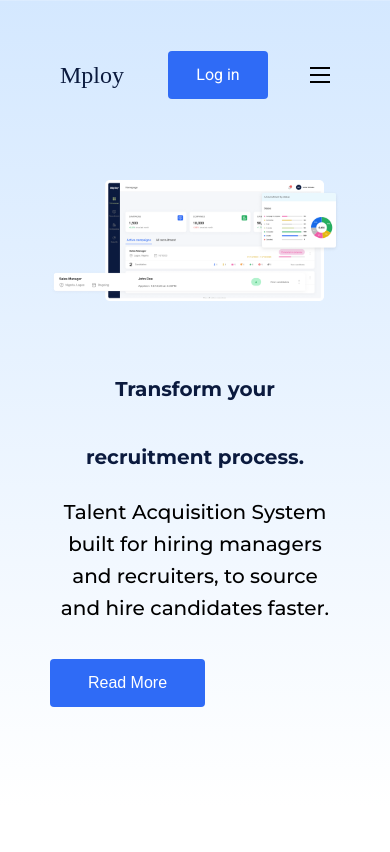
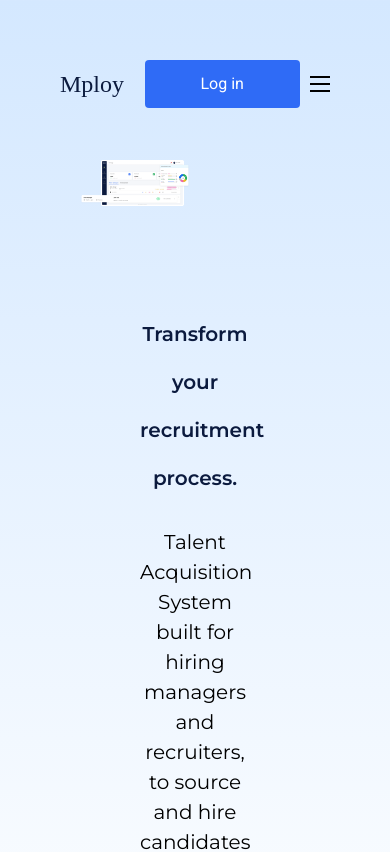
Before and after one commit to jerahmeel200/Mploy, a Next.js app: page / in a window 390 px wide. Shown: the top 852 px of the page. Built offline with nearby package versions, Linux system fonts and the light colour scheme; a web font is replaced by a local one.

Commit message:
fix hero factor

```diff
--- a/src/app/globals.css
+++ b/src/app/globals.css
@@ -40,7 +40,7 @@
 
 .main {
   margin: 0 auto;
-  max-width: 1250px;
+  max-width: 1440px;
   padding-left: 30px;
   padding-right: 30px;
   /* background-color: red; */
--- a/src/component/landingPage/campaign/campaign.module.css
+++ b/src/component/landingPage/campaign/campaign.module.css
@@ -14,7 +14,7 @@
 }
 
 .post {
-  margin-top: 120px;
+  margin-top: 30px;
   max-width: 100%;
   display: flex;
   /* align-items: center; */
--- a/src/component/landingPage/hero/Hero.jsx
+++ b/src/component/landingPage/hero/Hero.jsx
@@ -4,9 +4,24 @@
 const Hero = () => {
   return (
     <>
-      <div className={styles.container}>
+      <div
+        className={styles.container}
+        style={
+          {
+            //   backgroundColor: "red",
+          }
+        }
+      >
         <div className="main">
-          <div className={styles.post}>
+          <div
+            className={styles.post}
+            style={{
+              display: "flex",
+              width: "100%",
+              //   alignItems: "center",
+              justifyContent: "center",
+            }}
+          >
             <div className={styles.textContainer}>
               <h1 className={styles.title}>
                 Transform your recruitment process.
@@ -16,7 +31,7 @@
                 recruiters, to source and hire candidates faster.
               </p>
               <div className={styles.btn}>
-                <button>Read More</button>
+                <button>Get started</button>
               </div>
             </div>
             <div className={styles.imgContainer}>
@@ -24,9 +39,7 @@
             </div>
           </div>
         </div>
-        {/* <Stats /> */}
       </div>
-      {/* </div> */}
     </>
   );
 };
--- a/src/component/landingPage/hero/hero.module.css
+++ b/src/component/landingPage/hero/hero.module.css
@@ -4,46 +4,56 @@
     rgba(212, 232, 255, 1),
     rgba(255, 255, 255, 1)
   );
+
+  padding: 60px 100px 60px 100px; /* Adjust padding as needed */
+  position: relative;
   background-size: cover;
   background-position: center;
-  padding: 100px 20px; /* Adjust padding as needed */
-  position: relative;
 }
 
 .title {
-  font-size: 48px;
-  font-weight: 700;
-  line-height: 68px;
+  font-size: 40px;
+  font-weight: 600;
+  line-height: 48px;
   letter-spacing: -2%;
   color: rgba(11, 26, 62, 1);
   font-family: "montserrat", serif;
-  max-width: 100%;
 }
 
 .post {
-  margin-top: 120px;
+  margin-top: 70px;
+  max-width: 100%;
   display: flex;
-  flex-wrap: wrap;
+  align-items: flex-start;
   justify-content: space-between;
-  gap: 30px;
+  gap: 80px;
+  padding: 30px 10px;
 }
 
 .imgContainer {
-  flex: 1 0 45%; /* Adjust as needed */
+  width: 100%;
+  max-width: 848px;
+  height: 100%;
+  max-height: 360px;
+  margin-left: -120px;
 }
 
 .image {
-  max-width: 648px;
-  height: auto;
-  object-fit: cover;
-  width: 100%;
+  .image {
+    width: 100%;
+    max-width: 848px;
+    /* height: 100%; */
+  }
 }
 
 .textContainer {
-  flex: 1 0 50%; /* Adjust as needed */
+  flex: 1;
   display: flex;
   flex-direction: column;
   gap: 10px;
+  min-width: 45%;
+  width: 100%;
+  max-width: 505px;
 }
 
 .postTitle {
@@ -51,12 +61,10 @@
 }
 
 .postDesc {
+  margin-top: 20px;
   font-size: 20px;
-  font-family: "montserrat", serif;
-  font-weight: 500;
-  line-height: 32px;
-  letter-spacing: -2%;
-  max-width: 100%;
+  font-family: "Montserrat", sans-serif;
+  line-height: 30px;
 }
 
 .btn button {
@@ -75,47 +83,45 @@
   border: none;
   text-align: center;
 }
-
 @media screen and (max-width: 1280px) {
   .title {
-    font-size: 38px;
+    font-size: 48px;
   }
 }
 
 @media screen and (max-width: 1024px) {
   .title {
-    font-size: 35px;
+    font-size: 36px;
   }
 
   .post {
     flex-direction: column;
+    justify-content: center;
     align-items: center;
   }
 
   .textContainer {
     order: 2;
     text-align: center;
-    margin-top: 20px; /* Adjust margin as needed */
+    margin-top: 20px;
+    min-width: 100%;
   }
 
   .imgContainer {
     order: 1;
     text-align: center;
+    min-width: 100%;
   }
 
-  .postDesc {
-    text-align: center;
+  .image {
+    max-width: 100%;
+    height: auto;
   }
 }
 
 @media screen and (max-width: 768px) {
   .title {
-    font-size: 25px;
-    text-align: center;
-  }
-
-  .post {
-    margin-top: 80px; /* Adjust margin as needed */
+    font-size: 24px;
   }
 }
 
--- a/src/component/landingPage/match/match.module.css
+++ b/src/component/landingPage/match/match.module.css
@@ -14,8 +14,8 @@
 }
 
 .post {
-  margin-top: 120px;
-  max-width: 100%;
+  margin-top: 30px;
+  width: 100%;
   display: flex;
   /* align-items: center; */
   justify-content: space-between;
--- a/src/component/landingPage/recruite/recruite.module.css
+++ b/src/component/landingPage/recruite/recruite.module.css
@@ -14,12 +14,12 @@
 }
 
 .post {
-  margin-top: 120px;
+  margin-top: 30px;
   max-width: 100%;
   display: flex;
   /* align-items: center; */
   justify-content: space-between;
-  gap: 70px;
+  gap: 200px;
   padding: 30px 10px;
 }
 
--- a/src/component/landingPage/stats/stats.module.css
+++ b/src/component/landingPage/stats/stats.module.css
@@ -62,6 +62,22 @@
   .stats p {
     font-size: 10px;
   }
+
+  .wrapper {
+    animation: scroll 10s linear infinite;
+    width: 250px;
+    align-items: center;
+  }
+
+  @keyframes scroll {
+    0% {
+      transform: translateX(0);
+    }
+
+    100% {
+      transform: translateX(calc(-250px * 3));
+    }
+  }
 }
 
 @media screen and (max-width: 640px) {
--- a/src/component/navbar/navbar.module.css
+++ b/src/component/navbar/navbar.module.css
@@ -1,14 +1,12 @@
 .container {
-  /* background-color: green; */
   padding: 30px 0;
-  /* position: relative; */
   border: none;
   width: 100%;
   z-index: 2;
   box-sizing: border-box;
   position: absolute;
-  /* height: 100%; */
 }
+
 .wrapper {
   height: 100%;
   display: flex;
@@ -22,15 +20,11 @@
   font-weight: 500;
   color: rgba(11, 26, 62, 1);
 }
-/* .logo {
-  flex: 1;
-} */
 
 .links {
   display: flex;
-  /* align-items: center; */
+
   gap: 50px;
-  /* flex: 1; */
   font-weight: 500;
   font-size: 16px;
   color: rgba(51, 51, 51, 1);
@@ -52,43 +46,27 @@
   font-family: "roboto", serif;
   border: none;
 }
+
 @media screen and (max-width: 1280px) {
   .logo {
     font-size: 32px;
   }
-  .links {
-    font-size: 13px;
-    gap: 15px;
-  }
-  .btn {
-    background-color: rgba(47, 107, 246, 1);
-    color: rgba(255, 255, 255, 1);
-    font-size: 13px;
-    line-height: 24px;
-    width: 100px;
-    height: 30px;
-    border-radius: 4px;
-    display: flex;
-    justify-content: center;
-    align-items: center;
-    cursor: pointer;
-    margin-right: 20px;
-    border: non;
-  }
+  /* Other styles for smaller screens */
 }
+
 @media screen and (max-width: 1024px) {
   .social {
     display: none;
   }
-  /* .logo {
-    text-align: left;
-  } */
+  /* Other styles for smaller screens */
 }
+
 @media screen and (max-width: 768px) {
   .logo {
     font-size: 24px;
   }
 }
+
 @media screen and (max-width: 640px) {
   .links {
     justify-content: flex-end;
@@ -99,4 +77,5 @@
   .wrapper {
     padding: 30px;
   }
+  /* Other styles for smaller screens */
 }
```
